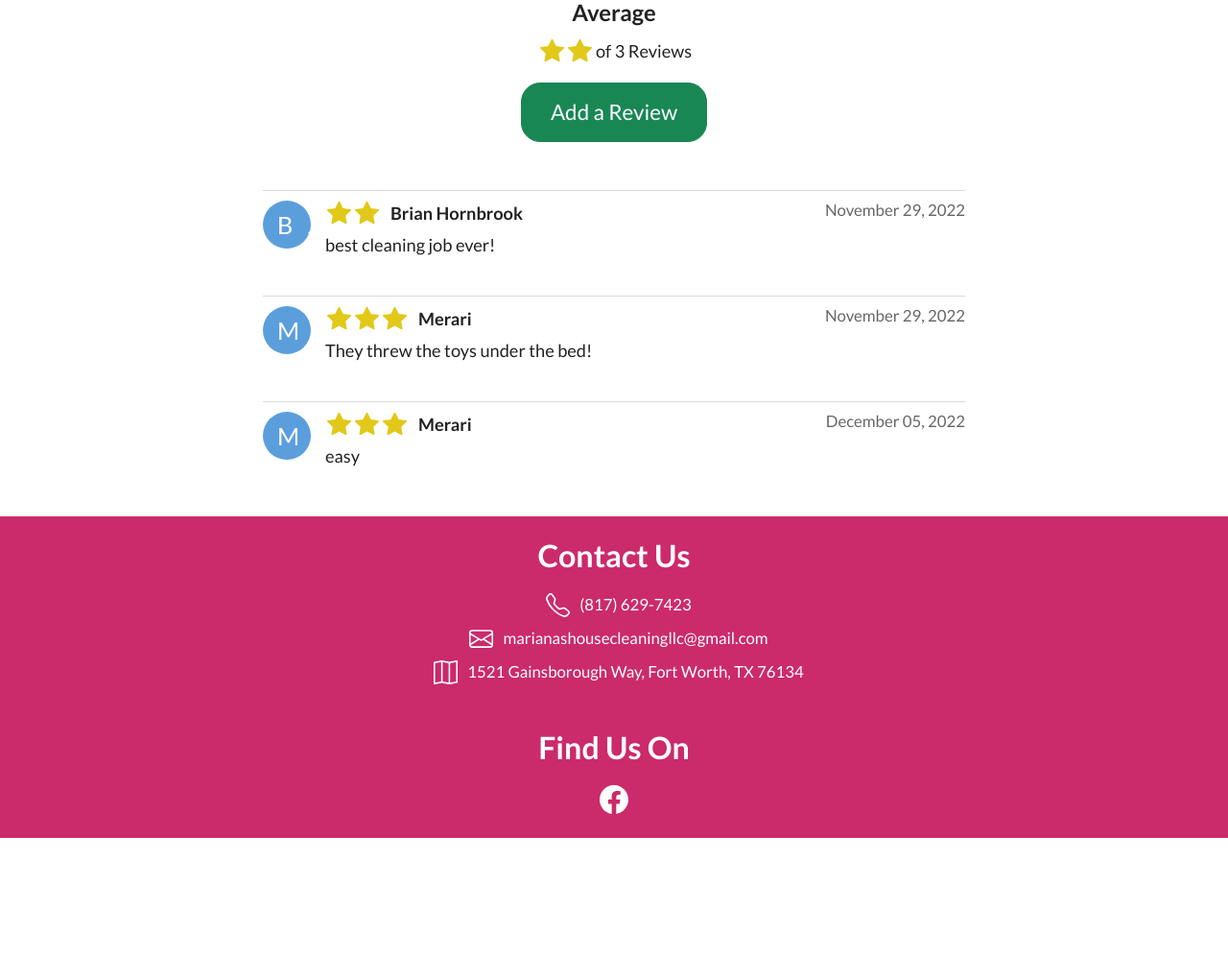
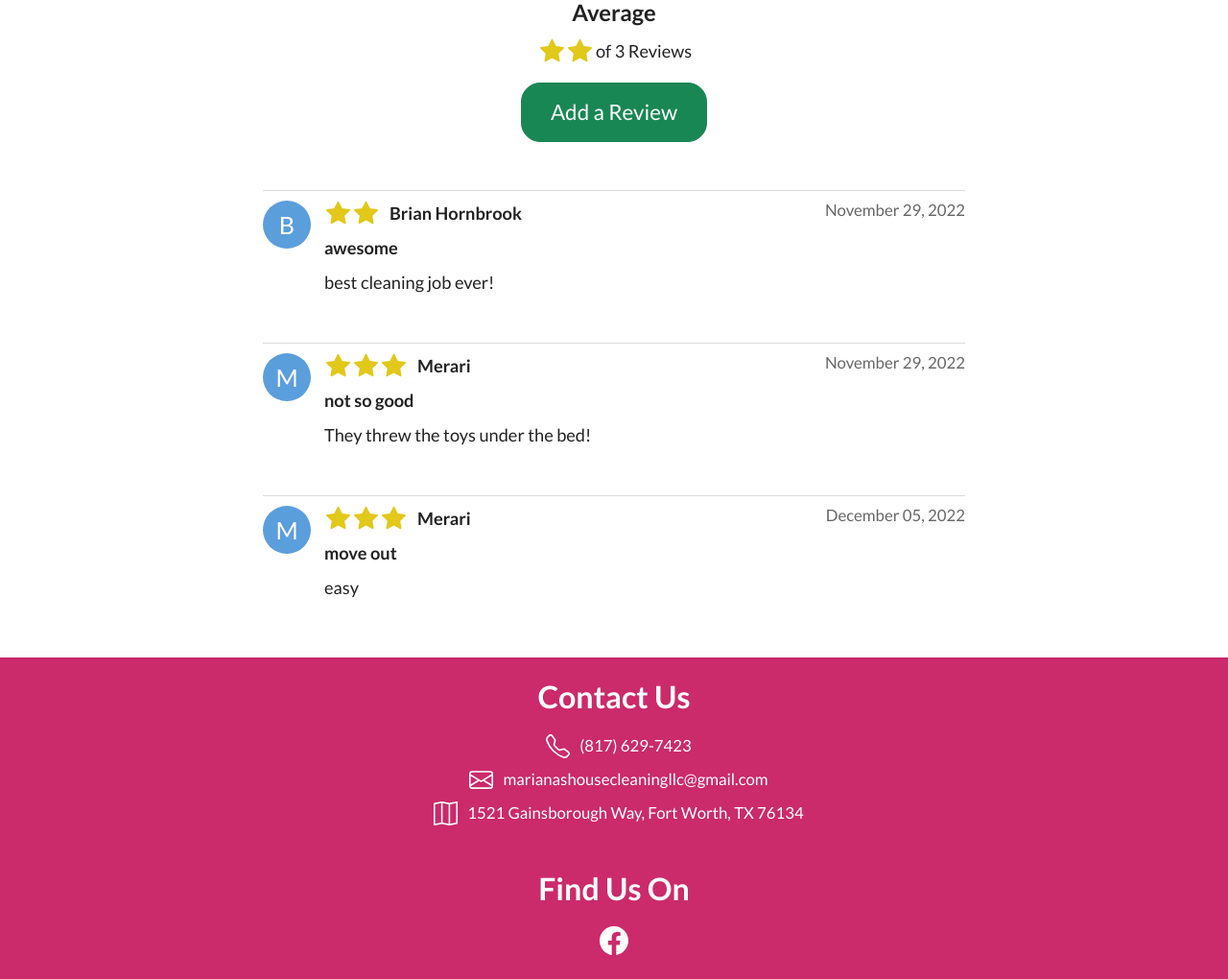
Before and after one commit to brian-hornbrook/Marianas, a Django app: page /reviews in a window 1280 px wide. Shown: the part 349-1369 px from the top of the page at 96% size. Before the commit the page ends 1222 px from the top, so only its background shows below. Run offline with Django 3.2, Linux system fonts and the light colour scheme; data comes from the database, SQL or seed files in the repository; both versions use the stored data as it was after the commit; some libraries are stand-ins or nearby versions; some web fonts are replaced.

Commit message:
adjusted styling for reviews

```diff
--- a/cleaning/admin.py
+++ b/cleaning/admin.py
@@ -4,8 +4,11 @@ from .models import Review, Client
 class ReviewAdmin(admin.ModelAdmin):
     readonly_fields = ( )
 
+class ClientAdmin(admin.ModelAdmin):
+    readonly_fields = ()
+
 # classClientAdmin(admin.ModelAdmin):
 
 
 admin.site.register(Review, ReviewAdmin)
-admin.site.register(Client)
+admin.site.register(Client, ClientAdmin)
--- a/cleaning/static/forms.css
+++ b/cleaning/static/forms.css
@@ -110,17 +110,18 @@ form button {
 }
 
 .reviews .review-icon {
-    margin: 0 15px 0 0;
+    margin: 0 14px 0 0;
 }
 
 .reviews .user-icon {
     width: 35px;
     height: 35px;
     letter-spacing: 15px;
-    padding-left: 10.5px;
-    overflow: hidden;
+    /*padding-left: 10.5px;*/
+    /*overflow: hidden;*/
     display: flex;
     align-items: center;
+    justify-content: center;
     background-color: #5B9EDC;
     border-radius: 50%;
     color: white;
--- a/cleaning/static/home.css
+++ b/cleaning/static/home.css
@@ -266,6 +266,19 @@ section ul p {
     display: flex;
 }
 
+.reviews #review-content {
+    text-align: left;
+}
+
+.reviews #review-content p {
+    justify-content: left;
+    margin: 10px 0;
+}
+
+.reviews #review-content strong {
+    /*font-size: 1.1rem;*/
+}
+
 
 
 /*** TABLET ***/
--- a/cleaning/templates/home.html
+++ b/cleaning/templates/home.html
@@ -232,7 +232,7 @@
         <!-- each review -->
         <div class="display-area">
             <div class="review-icon">
-                <span class="user-icon">{{ review.user|truncatechars:2 }}</span>
+                <span class="user-icon">{{ review.userName }}</span>
             </div>
             <div class="content-area">
                 <div class="review-info">
--- a/cleaning/templates/payment.html
+++ b/cleaning/templates/payment.html
@@ -1,12 +1,13 @@
-
 <!DOCTYPE html>
 <html>
+
 <head>
     <title>Buy cool new product</title>
     <link rel="stylesheet" href="style.css">
     <script src="https://polyfill.io/v3/polyfill.min.js?version=3.52.1&features=fetch"></script>
     <script src="https://js.stripe.com/v3/"></script>
 </head>
+
 <body>
     <section>
         <div class="product">
@@ -22,4 +23,5 @@
         </form>
     </section>
 </body>
+
 </html>
--- a/cleaning/templates/reviews.html
+++ b/cleaning/templates/reviews.html
@@ -30,7 +30,7 @@
         <!-- each review -->
         <div class="display-area">
             <div class="review-icon">
-                <span class="user-icon">{{ review.user|truncatechars:2 }}</span>
+                <span class="user-icon">{{ review.userName }}</span>
             </div>
             <div class="content-area">
                 <div class="review-info">
@@ -50,7 +50,14 @@
                         {{ review.datecreated }}
                     </div>
                 </div>
-                <p class="review-content">{{ review.description }}</p>
+                <div id="review-content">
+                    {% if review.title %}
+                    <p><strong>{{ review.title }}</strong></p>
+                    {% endif %}
+                    {% if review.description %}
+                    <p>{{ review.description }}</p>
+                    {% endif %}
+                </div>
             </div>
         </div>
         {% endfor %}
--- a/cleaning/views.py
+++ b/cleaning/views.py
@@ -8,11 +8,13 @@ from .models import Review, Client, User
 import datetime
 from django.core.mail import send_mail
 
-# stripe
-import stripe
 
 def test(request):
     return render(request, 'test.html')
+
+
+def home(request):
+    return render(request, 'home.html')
 
 def signupUser(request):
     if request.method == 'GET':
@@ -55,19 +57,18 @@ def logoutUser(request):
 
 def home(request):
         if request.method == 'GET':
-            aUser = User.objects.filter(username="JacktockinLacktoz")
-            aUser = aUser[0]
-            reviews = Review.objects.all()
+            allReviews = Review.objects.order_by('-datecreated')
+            reviews = allReviews[:3]
             if reviews:
                 totalReviews = reviews.__len__()
                 averageReviews = 0
-
                 for review in reviews:
                     averageReviews += review.rating
                     formatedReviews = []
                     review.datecreated = review.datecreated.strftime("%B %d, %Y")
-                    averageReviews += review.rating
-                    formatedReviews = []
+                    userName = review.user
+                    userName = userName[0]
+                    review.userName = userName
                     for rating in range(review.rating):
                         formatedReviews.append("")
                         review.rating = formatedReviews
@@ -88,14 +89,6 @@ def services(request):
     return render(request, 'services.html')
 
 
-def about(request):
-    return render(request, 'about.html')
-
-
-def services(request):
-    return render(request, 'services.html')
-
-
 def reviews(request):
     if request.method == 'GET':
         reviews = Review.objects.all()
@@ -106,6 +99,9 @@ def reviews(request):
                 averageReviews += review.rating
                 formatedReviews = []
                 review.datecreated = review.datecreated.strftime("%B %d, %Y")
+                userName = review.user
+                userName = userName[0]
+                review.userName = userName
                 for rating in range(review.rating):
                     formatedReviews.append("")
                     review.rating = formatedReviews
@@ -129,12 +125,17 @@ def addReview(request):
         return render(request, 'addReview.html')
     else:
         rating = request.POST['rating']
-        guest = request.POST['guest']
+        guest = request.POST.get('guest')
+        if guest == None:
+            user = request.user
+        title = request.POST['title']
         description = request.POST['description']
         if rating == "":
             return render(request, 'addReview.html', {'errors': "you must choose a star rating"})
         elif guest == "":
             return render(request, 'addReview.html', {'errors': "you must enter your guest name"})
+        elif title == "":
+            return render(request, 'addReview.html', {'errors': "you must enter a title"})
         elif description == "":
             return render(request, 'addReview.html', {'errors': "you must not leave the review section blank"})
         else:
@@ -184,11 +185,11 @@ def addClient(request):
             try:
                 client = ClientForm(request.POST)
                 client.save()
-                # send_mail(
-                #     "new client",
-                #     message,
-                #     'marianashousecleaningllc@outlook.com',
-                #     ['marianashousecleaningllc@gmail.com'])
+                send_mail(
+                    "new client",
+                    message,
+                    'marianashousecleaningllc@outlook.com',
+                    ['marianashousecleaningllc@gmail.com'])
                 return redirect('/')
             except ValueError:
                 return render(request, 'home.html', {'errors': "you entered in bad information"})
--- a/marianas/urls.py
+++ b/marianas/urls.py
@@ -24,8 +24,6 @@ urlpatterns = [
     path('logout', views.logoutUser),
     path('', views.home),
     path('services', views.services),
-    path('about', views.about),
-    path('services', views.services),
     path('reviews', views.reviews),
     path('addreview', views.addReview),
     path('clients', views.clients),
```
Also changed, not shown: db.sqlite3. Lines whose indentation alone changed are shown as unchanged.
